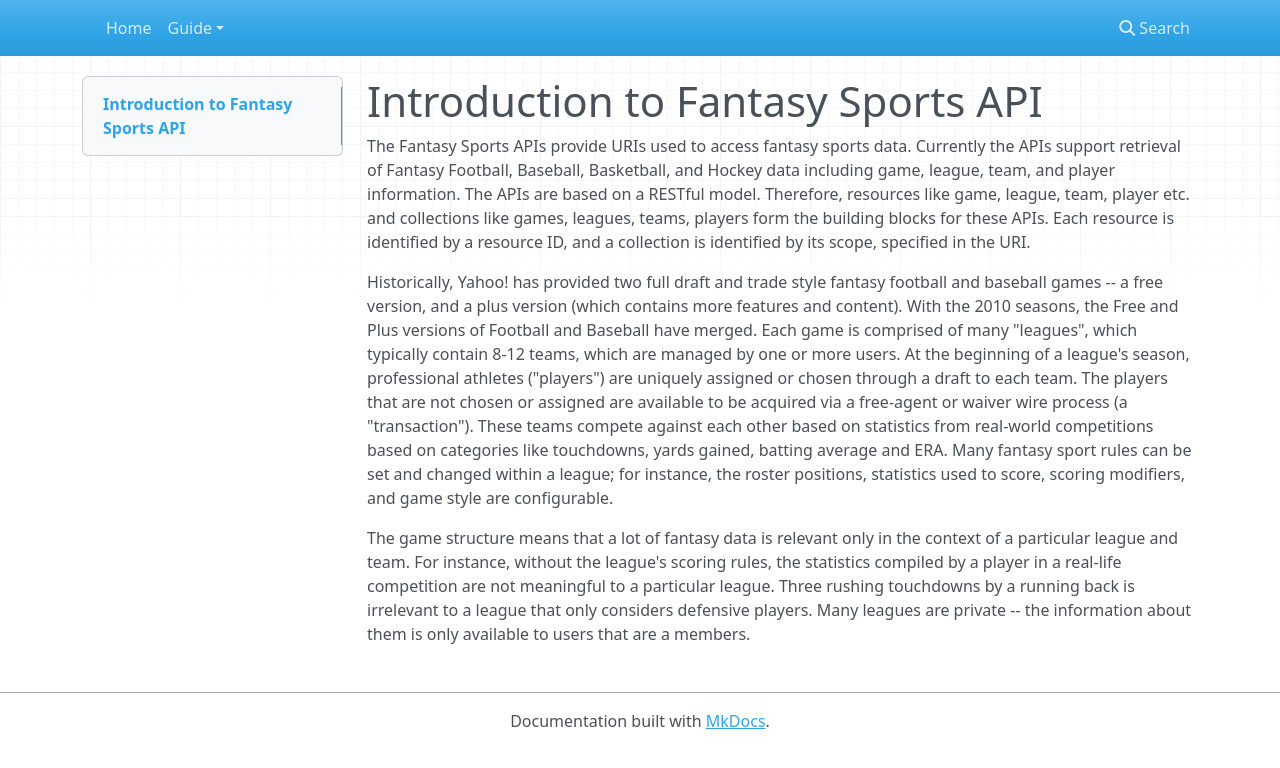
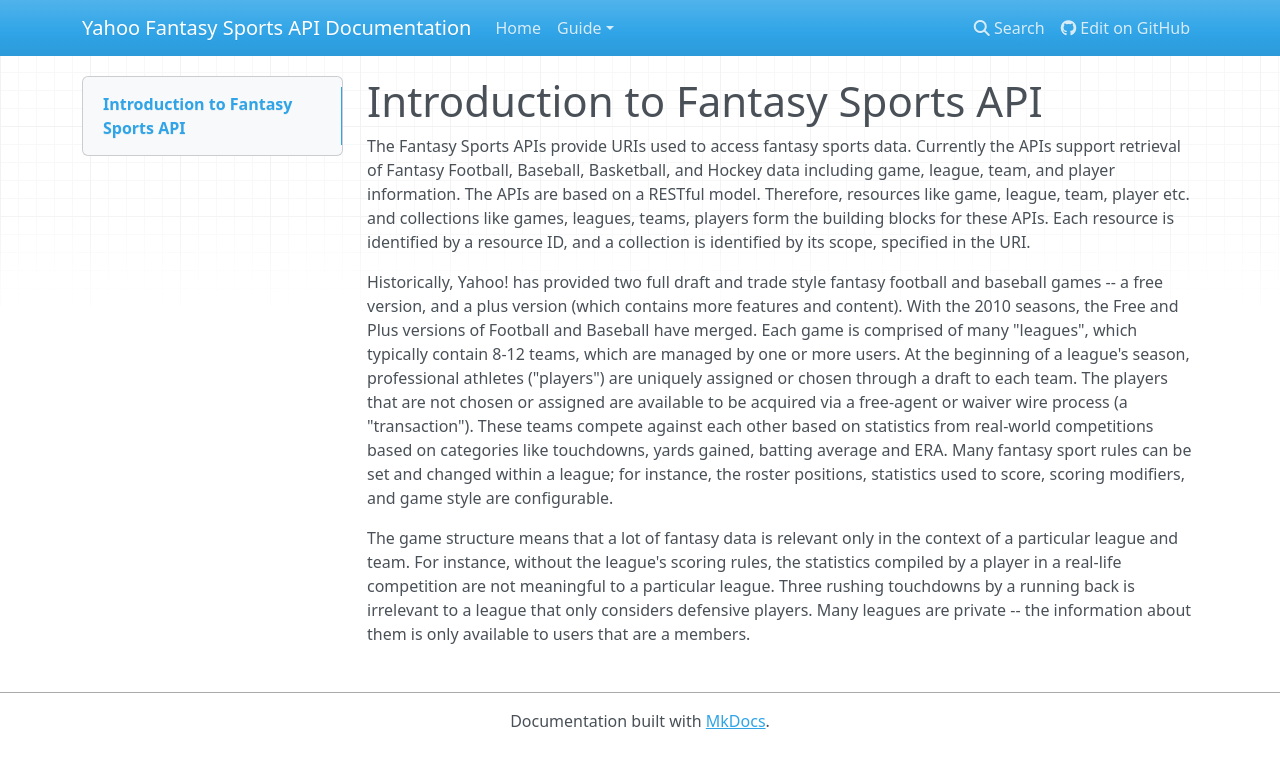
Before and after one commit to philip/YahooFantasySportsApiDocs, an MkDocs documentation site: the page built from docs/guide/index.md, in a window 1280 px wide. Shown: the top 768 px of the page. Built offline with MkDocs 1.6.1, drawn with Linux system fonts in a browser that asks for light colours; nearby versions of some CDN libraries.

Commit message:
Add required site_name field, and also add repo_url

```diff
--- a/mkdocs.yml
+++ b/mkdocs.yml
@@ -1,3 +1,5 @@
+site_name: Yahoo Fantasy Sports API Documentation
+repo_url: https://github.com/philip/YahooFantasySportsApiDocs
 nav:
     - Home: 'index.md'
     - 'Guide':
```
